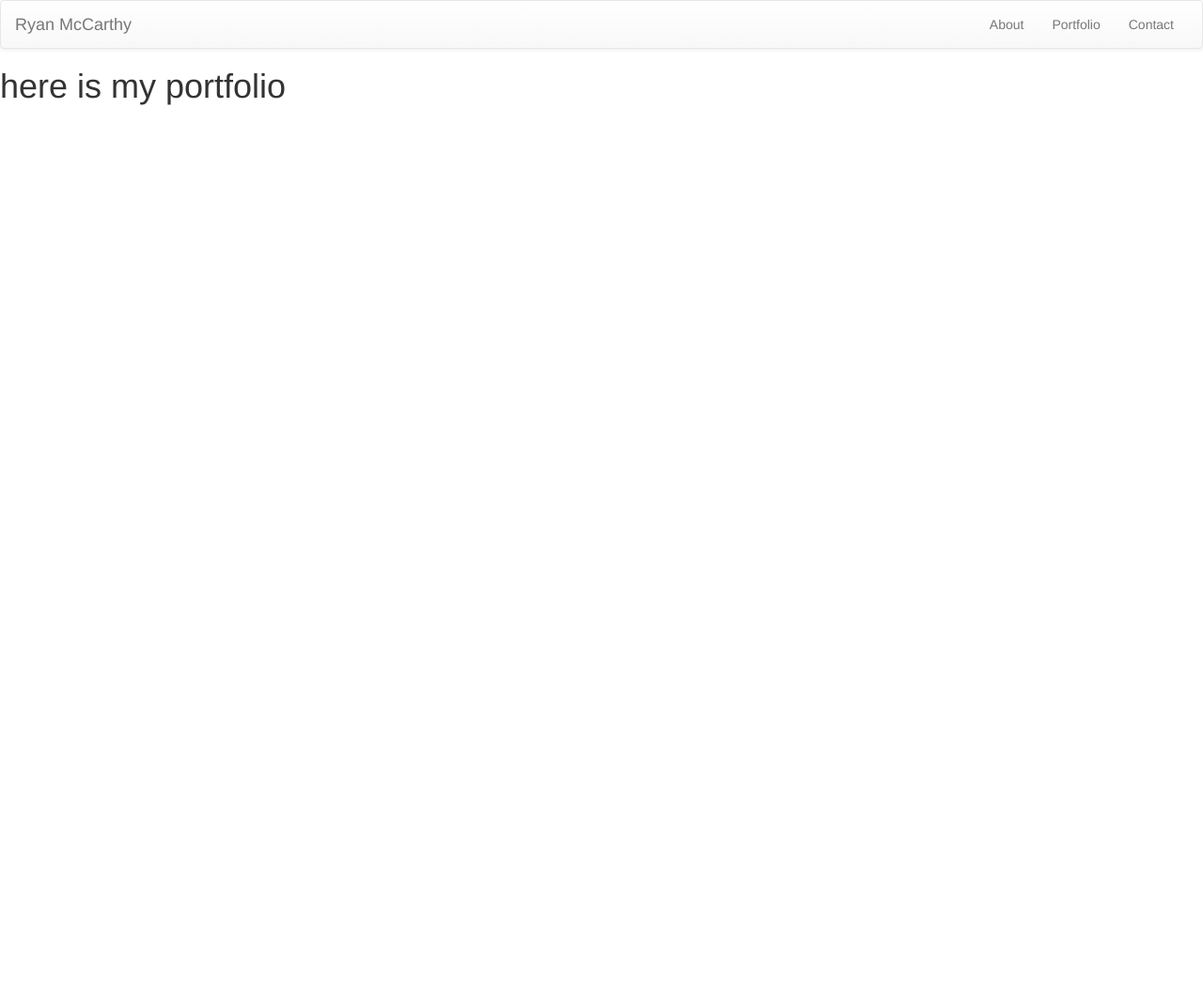
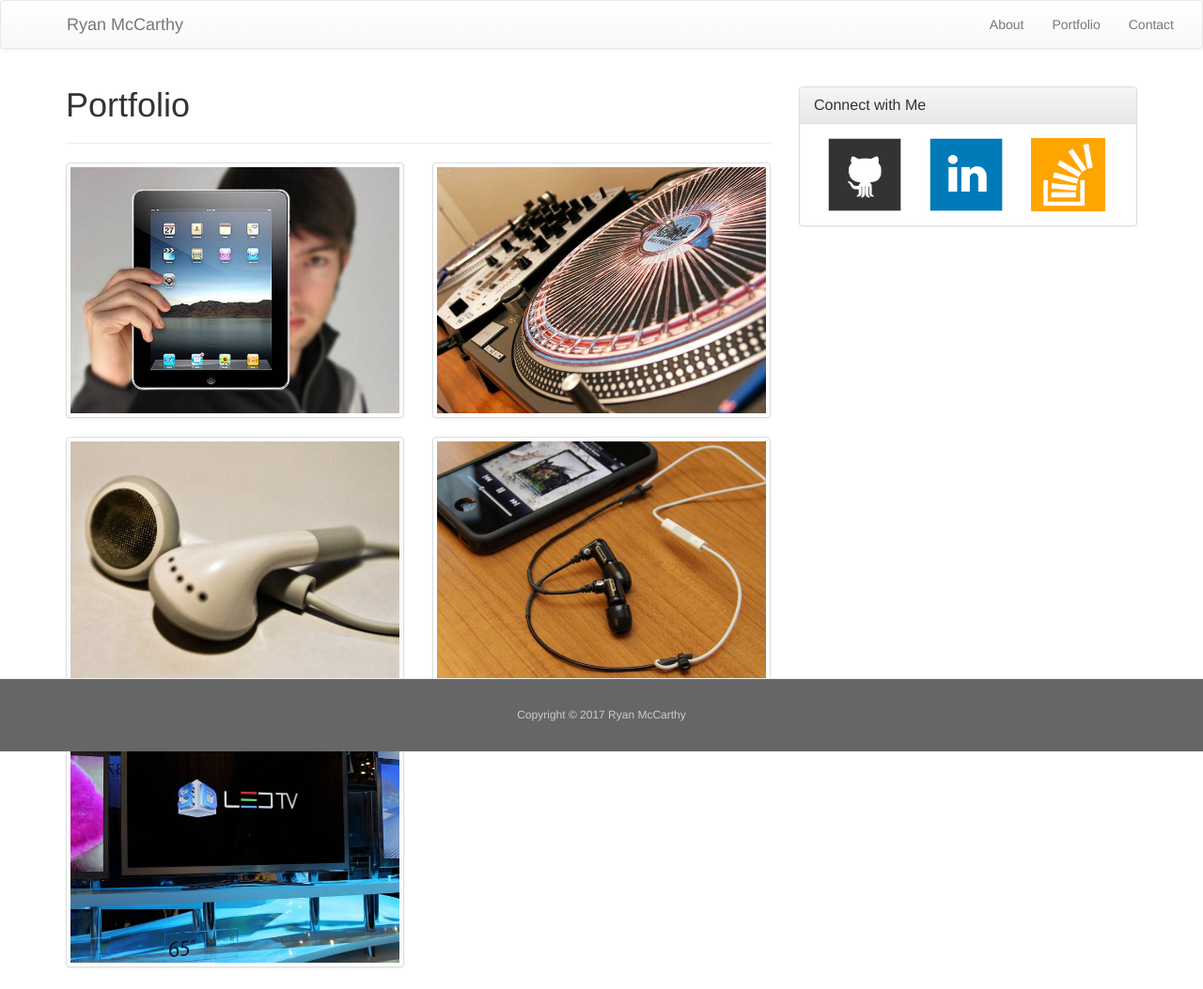
Before and after one commit to ryanxmccarthy/Bootstrap-Portfolio, a plain HTML site: page portfolio.html in a window 1280 px wide. Shown: the whole page at 94% size. Before the commit the page ends 800 px from the top, so only its background shows below. Drawn offline with nearby package versions, Linux system fonts and the light colour scheme.

Commit message:
done except footer

```diff
--- a/portfolio.html
+++ b/portfolio.html
@@ -7,6 +7,8 @@
 
 	<!-- Optional theme -->
 	<link rel="stylesheet" href="https://maxcdn.bootstrapcdn.com/bootstrap/3.3.7/css/bootstrap-theme.min.css" integrity="sha384-rHyoN1iRsVXV4nD0JutlnGaslCJuC7uwjduW9SVrLvRYooPp2bWYgmgJQIXwl/Sp" crossorigin="anonymous">
+
+	<link rel="stylesheet" href="style.css">
 </head>
 <body>
 	<nav class="navbar navbar-default">
@@ -18,7 +20,7 @@
 	        <span class="icon-bar"></span>
 	        <span class="icon-bar"></span>
 	      </button>
-	      <a class="navbar-brand" href="#">Ryan McCarthy</a>
+	      <a class="navbar-brand" id="name-padding" href="index.html">Ryan McCarthy</a>
 	    </div>
 	    <div class="collapse navbar-collapse" id="bs-example-navbar-collapse-1">
 	      <ul class="nav navbar-nav navbar-right">
@@ -30,6 +32,74 @@
 	  </div><!-- /.container-fluid -->
 	</nav>
 
-	<h1>here is my portfolio</h1>
+	<div class="container">
+		<div class="row">
+			<div class="col-lg-8 col-md-8 col-s-12 col-xs-12">
+				<h1>Portfolio</h1>
+				<hr>
+				<div class="row">
+				  <div class="col-xs-6 col-md-6">
+				    <a href="#" class="thumbnail">
+				      <img src="images/technics-q-c-640-480-1.jpg" alt="...">
+				    </a>
+				  </div>
+
+				  <div class="col-xs-6 col-md-6">
+				    <a href="#" class="thumbnail">
+				      <img src="images/technics-q-c-640-480-2.jpg" alt="...">
+				    </a>
+				  </div>
+				</div>
+
+				<div class="row">
+					<div class="col-xs-6 col-md-6">
+				    <a href="#" class="thumbnail">
+				      <img src="images/technics-q-c-640-480-5.jpg" alt="...">
+				    </a>
+				  </div>
+
+				  <div class="col-xs-6 col-md-6">
+				    <a href="#" class="thumbnail">
+				      <img src="images/technics-q-c-640-480-7.jpg" alt="...">
+				    </a>
+				  </div>
+				</div>
+
+				<div class="row">
+					<div class="col-xs-6 col-md-6">
+				    <a href="#" class="thumbnail">
+				      <img src="images/technics-q-c-640-480-9.jpg" alt="...">
+				    </a>
+				  </div>
+				</div>
+				<br>
+			</div>
+
+			<br>
+
+			<div class="col-lg-4 col-md-4 col-sm-12 col-xs-12">
+				<div class="panel panel-default">
+				  <div class="panel-heading">
+				    <h3 class="panel-title">Connect with Me</h3>
+				  </div>
+				  <div class="panel-body">
+				    <img src="images/github-128.png" alt="" class="img-responsive contact-img">
+				    <img src="images/linkedin-128.png" alt="" class="img-responsive contact-img">
+				    <img src="images/stackoverflow-128.png" alt="" class="img-responsive contact-img">
+				  </div>
+				</div>
+			</div>
+		</div>
+	</div>
+
+	<footer id="absolute-footer">
+		<div class="container">
+			Copyright &copy; 2017 Ryan McCarthy
+		</div>
+	</footer>
+
+	<script src="https://code.jquery.com/jquery-3.2.1.slim.min.js" integrity="sha384-KJ3o2DKtIkvYIK3UENzmM7KCkRr/rE9/Qpg6aAZGJwFDMVNA/GpGFF93hXpG5KkN" crossorigin="anonymous"></script>
+	<script src="https://cdnjs.cloudflare.com/ajax/libs/popper.js/1.11.0/umd/popper.min.js" integrity="sha384-b/U6ypiBEHpOf/4+1nzFpr53nxSS+GLCkfwBdFNTxtclqqenISfwAzpKaMNFNmj4" crossorigin="anonymous"></script>
+	<script src="https://maxcdn.bootstrapcdn.com/bootstrap/4.0.0-beta/js/bootstrap.min.js" integrity="sha384-h0AbiXch4ZDo7tp9hKZ4TsHbi047NrKGLO3SEJAg45jXxnGIfYzk4Si90RDIqNm1" crossorigin="anonymous"></script>
 </body>
 </html>
--- /dev/null
+++ b/style.css
@@ -0,0 +1,40 @@
+footer {
+  padding: 30px 0;
+  clear: both;
+  font-size: 12px;
+  color: #fff;
+  color: #ccc;
+  text-align: center;
+  background: #666;
+  border-top: 1px solid #eee;
+  position: fixed;
+  bottom: 0;
+  left: 0;
+  width: 100%;
+}
+
+.contact-img {
+	width: 33%;
+	height: auto;
+	float: left;
+	padding: 0 15px;
+}
+
+#name-padding {
+	padding-left: 70px;
+}
+
+#absolute-footer {
+  padding: 30px 0;
+  clear: both;
+  font-size: 12px;
+  color: #fff;
+  color: #ccc;
+  text-align: center;
+  background: #666;
+  border-top: 1px solid #eee;
+  position: absolute;
+  bottom: 0;
+  left: 0;
+  width: 100%;
+}
```
Also changed, not shown: contact.html (+61 -2 lines), index.html (+36 -26 lines), images/github-128.png (added), images/linkedin-128.png (added), images/stackoverflow-128.png (added), images/technics-q-c-640-480-1.jpg (added), images/technics-q-c-640-480-2.jpg (added), images/technics-q-c-640-480-5.jpg (added), images/technics-q-c-640-480-7.jpg (added), images/technics-q-c-640-480-9.jpg (added), 1 other file.
